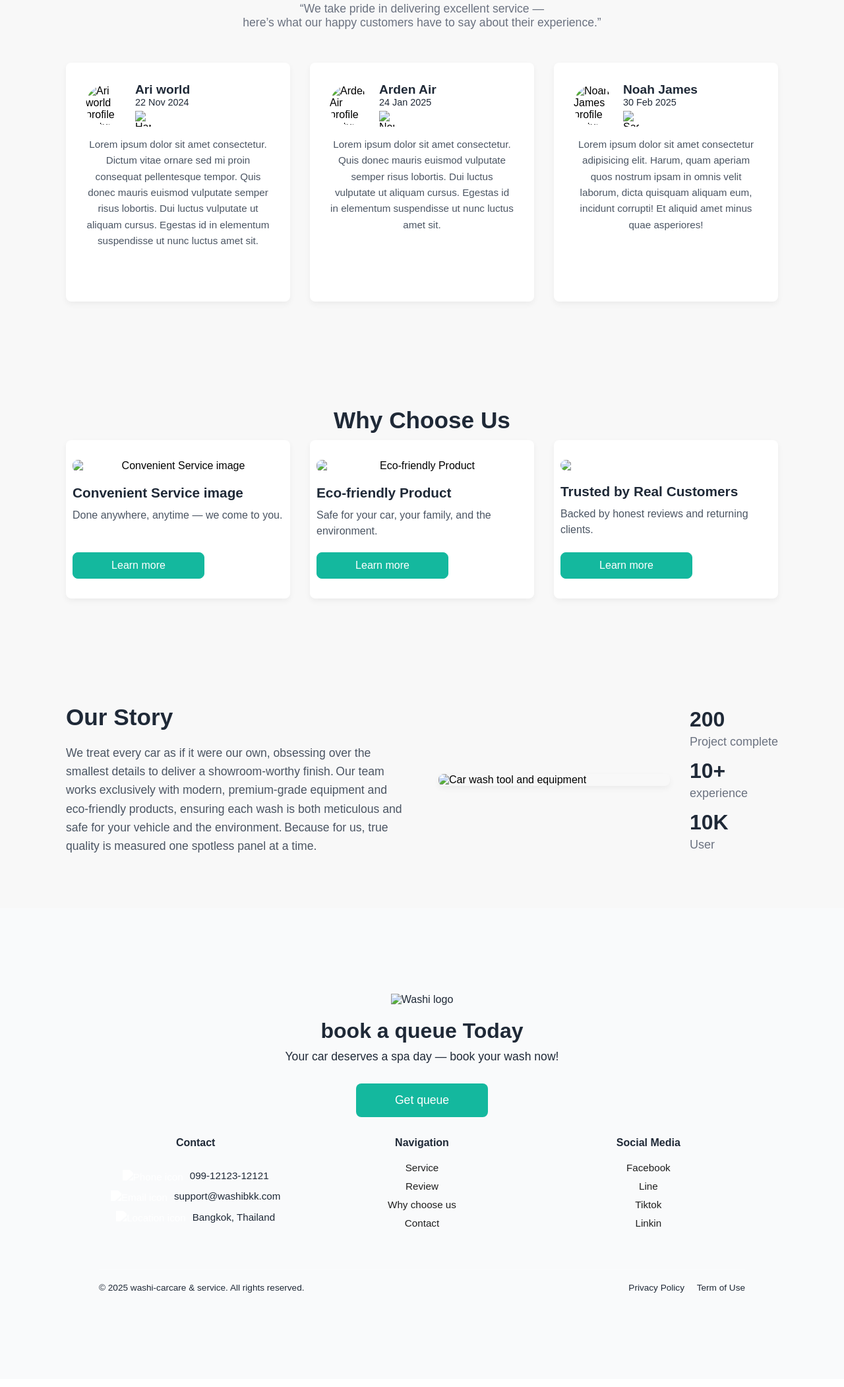
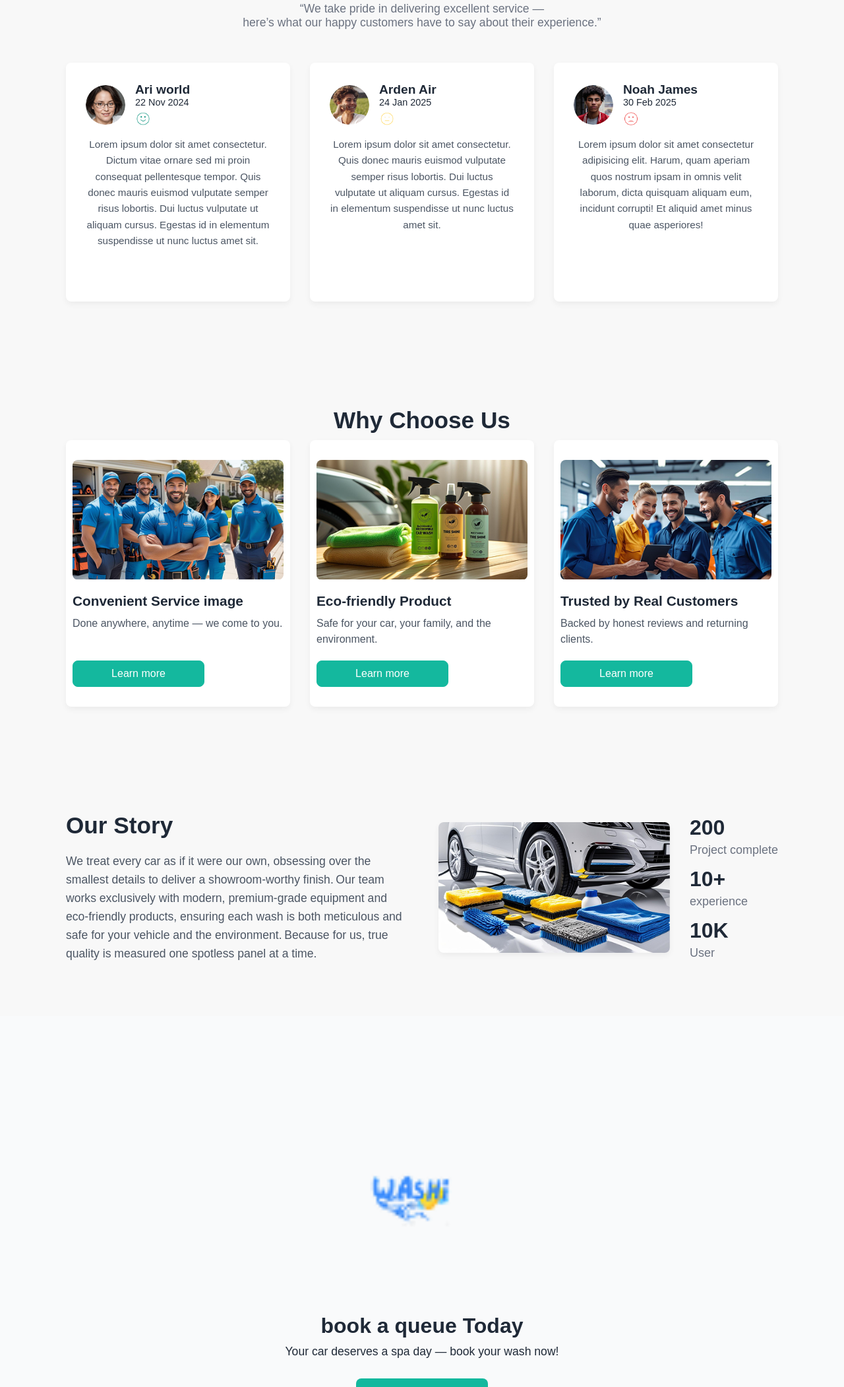
Before and after one commit to noomjuju/code-washi-main-page, a plain HTML site: page index.html in a window 1280 px wide. Shown: the part 698-2800 px from the top of the page at 66% size. Drawn offline with Linux system fonts and the light colour scheme.

Commit message:
Update index.html

```diff
--- a/index.html
+++ b/index.html
@@ -12,7 +12,7 @@
     <nav>
         <div class="logo">
             <a href="#"></a>
-                <img src="image/Logo.png" alt="Washi logo">
+                <img src="Logo.png" alt="Washi logo">
         </div>
 
         <ul class="menu">
@@ -67,7 +67,7 @@
             </div>
         </div>
         <div class="hero-image">
-            <img src="image/image-hero.png" alt="Car wash team">
+            <img src="image-hero.png" alt="Car wash team">
         </div>
     </section>
     <section class="customer-reviews">
@@ -77,22 +77,22 @@
         <div class="reviews-grid">
             <div class="review-card">
                 <div class="reviewer-info">
-                    <img src="image/Ari.png" alt="Ari world profile picture" class="reviewer-avatar">
+                    <img src="Ari.png" alt="Ari world profile picture" class="reviewer-avatar">
                     <div class="reviewer-details">
                         <h3>Ari world</h3>
                         <p class="review-date">22 Nov 2024</p>
-                        <img src="image/happy.png" alt="Happy face icon" class="review-NPS-score"> </div>
+                        <img src="happy.png" alt="Happy face icon" class="review-NPS-score"> </div>
                     </div>
                 <p class="review-text">Lorem ipsum dolor sit amet consectetur. Dictum vitae ornare sed mi proin consequat pellentesque tempor. Quis donec mauris euismod vulputate semper risus lobortis. Dui luctus vulputate ut aliquam cursus. Egestas id in elementum suspendisse ut nunc luctus amet sit.</p>
             </div>
 
             <div class="review-card">
                 <div class="reviewer-info">
-                    <img src="image/Arden.png" alt="Arden Air profile picture" class="reviewer-avatar">
+                    <img src="Arden.png" alt="Arden Air profile picture" class="reviewer-avatar">
                     <div class="reviewer-details">
                         <h3>Arden Air</h3>
                         <p class="review-date">24 Jan 2025</p>
-                        <img src="image/Ne.png" alt="Neutral face icon" class="review-NPS-score">
+                        <img src="Ne.png" alt="Neutral face icon" class="review-NPS-score">
                     </div>
                 </div>
                 <p class="review-text">Lorem ipsum dolor sit amet consectetur. Quis donec mauris euismod vulputate semper risus lobortis. Dui luctus vulputate ut aliquam cursus. Egestas id in elementum suspendisse ut nunc luctus amet sit.</p>
@@ -100,11 +100,11 @@
 
             <div class="review-card">
                 <div class="reviewer-info">
-                    <img src="image/Noahl.png" alt="Noah James profile picture" class="reviewer-avatar">
+                    <img src="Noahl.png" alt="Noah James profile picture" class="reviewer-avatar">
                     <div class="reviewer-details">
                         <h3>Noah James</h3>
                         <p class="review-date">30 Feb 2025</p>
-                        <img src="image/sad.png" alt="Sad face icon" class="review-NPS-score">
+                        <img src="sad.png" alt="Sad face icon" class="review-NPS-score">
                     </div>
                 </div>
                 <p class="review-text">Lorem ipsum dolor sit amet consectetur adipisicing elit. Harum, quam aperiam quos nostrum ipsam in omnis velit laborum, dicta quisquam aliquam eum, incidunt corrupti! Et aliquid amet minus quae asperiores!</p>
@@ -115,21 +115,21 @@
         <h1>Why Choose Us</h1>
         <div class="reasons-grid">
             <div class="reasons-card">
-                <img src="image/c1.png" alt="Convenient Service image" class="reasons-image">
+                <img src="c1.png" alt="Convenient Service image" class="reasons-image">
                 <h3>Convenient Service image</h3>
                 <p>Done anywhere, anytime — we come to you.</p>
                 <button class="learn-more-btn">Learn more</button>
             </div>
 
             <div class="reasons-card">
-                <img src="image/c2.png" alt="Eco-friendly Product" class="reasons-image">
+                <img src="c2.png" alt="Eco-friendly Product" class="reasons-image">
                 <h3>Eco-friendly Product</h3>
                 <p>Safe for your car, your family, and the environment.</p>
                 <button class="learn-more-btn">Learn more</button>
             </div>
 
             <div class="reasons-card">
-                <img src="image/c3.png" aria-label="Trusted by Real Customers" class="reasons-image">
+                <img src="c3.png" aria-label="Trusted by Real Customers" class="reasons-image">
                 <h3>Trusted by Real Customers</h3>
                 <p>Backed by honest reviews and returning clients.</p>
                 <button class="learn-more-btn">Learn more</button>
@@ -142,7 +142,7 @@
             <p>We treat every car as if it were our own, obsessing over the smallest details to deliver a showroom‑worthy finish. Our team works exclusively with modern, premium‑grade equipment and eco‑friendly products, ensuring each wash is both meticulous and safe for your vehicle and the environment. Because for us, true quality is measured one spotless panel at a time.</p>
         </div>
         <div class="story-visuals">
-            <img src="image/story.png" alt="Car wash tool and equipment">
+            <img src="story.png" alt="Car wash tool and equipment">
             <div class="story-stats">
                 <div class="story-stat-item">
                     <h2>200</h2>
@@ -162,7 +162,7 @@
     <footer class="main-footer">
         <div class="footer-top">
             <div class="footer-cta">
-                <img src="image/Logo.png" alt="Washi logo" class="footer-logo">
+                <img src="Logo.png" alt="Washi logo" class="footer-logo">
                 <h2>book a queue Today</h2>
                 <p>Your car deserves a spa day — book your wash now!</p>
                 <button class="call-to-action footer-btn">Get queue</button>
@@ -171,9 +171,9 @@
             <div class="footer-bottom">
                 <div class="footer-contact-info">
                     <h2>Contact</h2>
-                    <p><img src="image/Phone.png" alt="Phone icon" >099-12123-12121</p>
-                    <p><img src="image/Email.png" alt="Email icon">support@washibkk.com</p>
-                    <p><img src="image/location.png" alt="Location icon">Bangkok, Thailand</p>
+                    <p><img src="Phone.png" alt="Phone icon" >099-12123-12121</p>
+                    <p><img src="Email.png" alt="Email icon">support@washibkk.com</p>
+                    <p><img src="location.png" alt="Location icon">Bangkok, Thailand</p>
                 </div>
 
                 <div class="footer-navigation">
```
